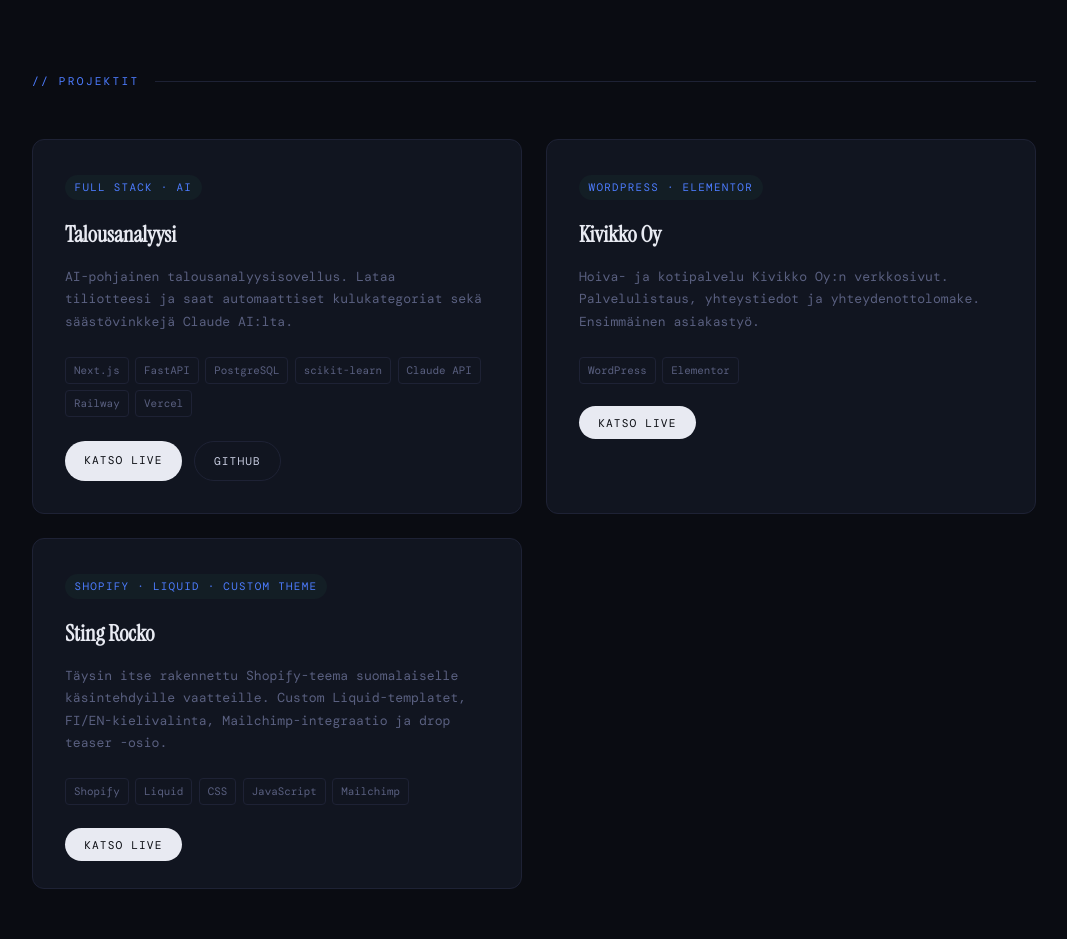
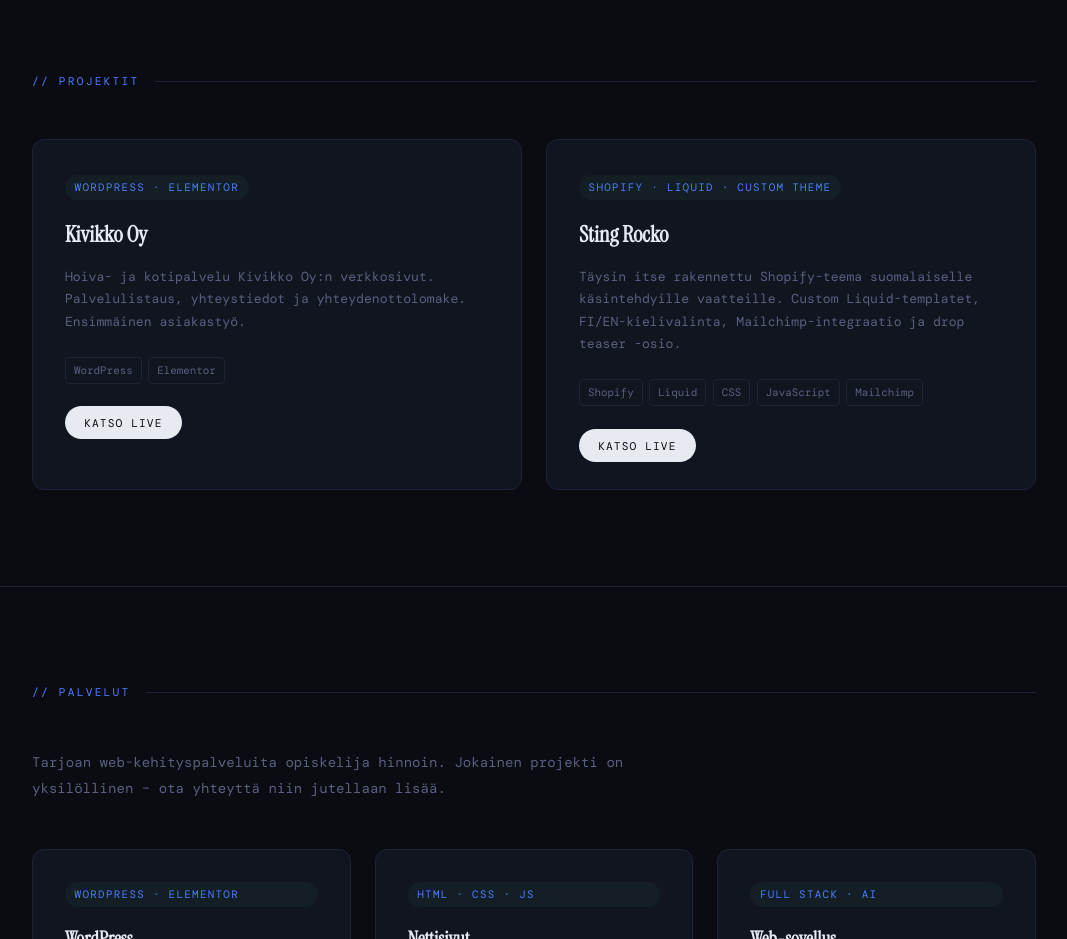
Before and after one commit to JesperK25/Portfolio-next, a Next.js app: page / in a window 1280 px wide. Shown: the part 2040-2979 px from the top of the page, without its empty margins (106-1173 px from the left). Built offline with nearby package versions, Linux system fonts and the light colour scheme; a web font is replaced by a local one.

Commit message:
Replace Talousanalyysi with Sting Rocko project

```diff
--- a/app/page.tsx
+++ b/app/page.tsx
@@ -246,46 +246,6 @@
         <div className="projects-grid fade-in">
 
           <div className="project-card">
-            <span className="project-tag">Full Stack · AI</span>
-            <h3 className="project-title" data-fi="Talousanalyysi" data-en="Finance Analyzer">
-              Talousanalyysi
-            </h3>
-            <p
-              className="project-desc"
-              data-fi="AI-pohjainen talousanalyysisovellus. Lataa tiliotteesi ja saat automaattiset kulukategoriat sekä säästövinkkejä Claude AI:lta."
-              data-en="AI-powered finance analyzer. Upload your bank statement and get automatic expense categories and saving tips from Claude AI."
-            >
-              AI-pohjainen talousanalyysisovellus. Lataa tiliotteesi ja saat automaattiset
-              kulukategoriat sekä säästövinkkejä Claude AI:lta.
-            </p>
-            <div className="project-stack">
-              {['Next.js', 'FastAPI', 'PostgreSQL', 'scikit-learn', 'Claude API', 'Railway', 'Vercel'].map(t => (
-                <span className="stack-tag" key={t}>{t}</span>
-              ))}
-            </div>
-            <div style={{ marginTop: '1.5rem', display: 'flex', gap: '0.75rem' }}>
-              <a
-                href="https://talousanalyysi-sovellus.vercel.app"
-                target="_blank"
-                className="btn-primary"
-                style={{ fontSize: '0.7rem', padding: '0.6rem 1.2rem' }}
-                data-fi="Katso live"
-                data-en="View live"
-              >
-                Katso live
-              </a>
-              <a
-                href="https://github.com/JesperK25/TalousanalyysiSovellus"
-                target="_blank"
-                className="btn-secondary"
-                style={{ fontSize: '0.7rem', padding: '0.6rem 1.2rem' }}
-              >
-                GitHub
-              </a>
-            </div>
-          </div>
-
-          <div className="project-card">
             <span className="project-tag">WordPress · Elementor</span>
             <h3 className="project-title">Kivikko Oy</h3>
             <p
```
